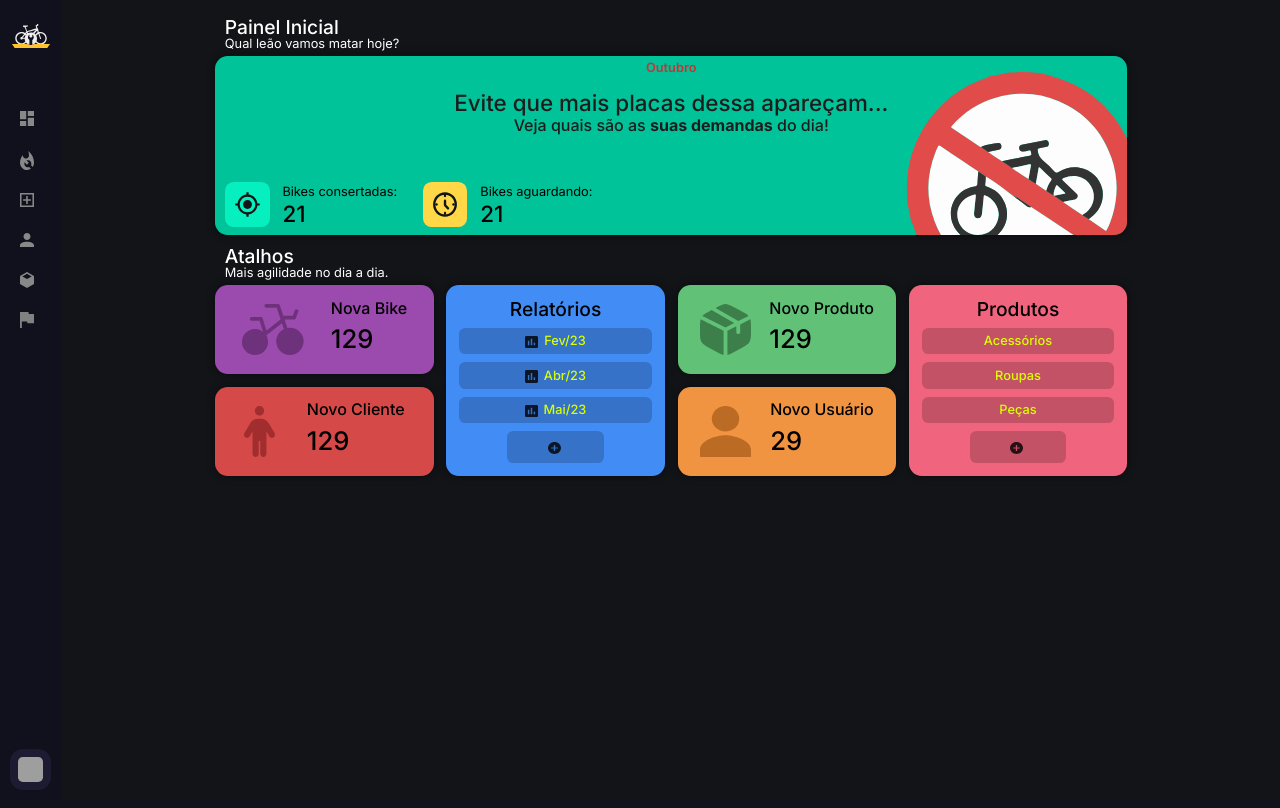
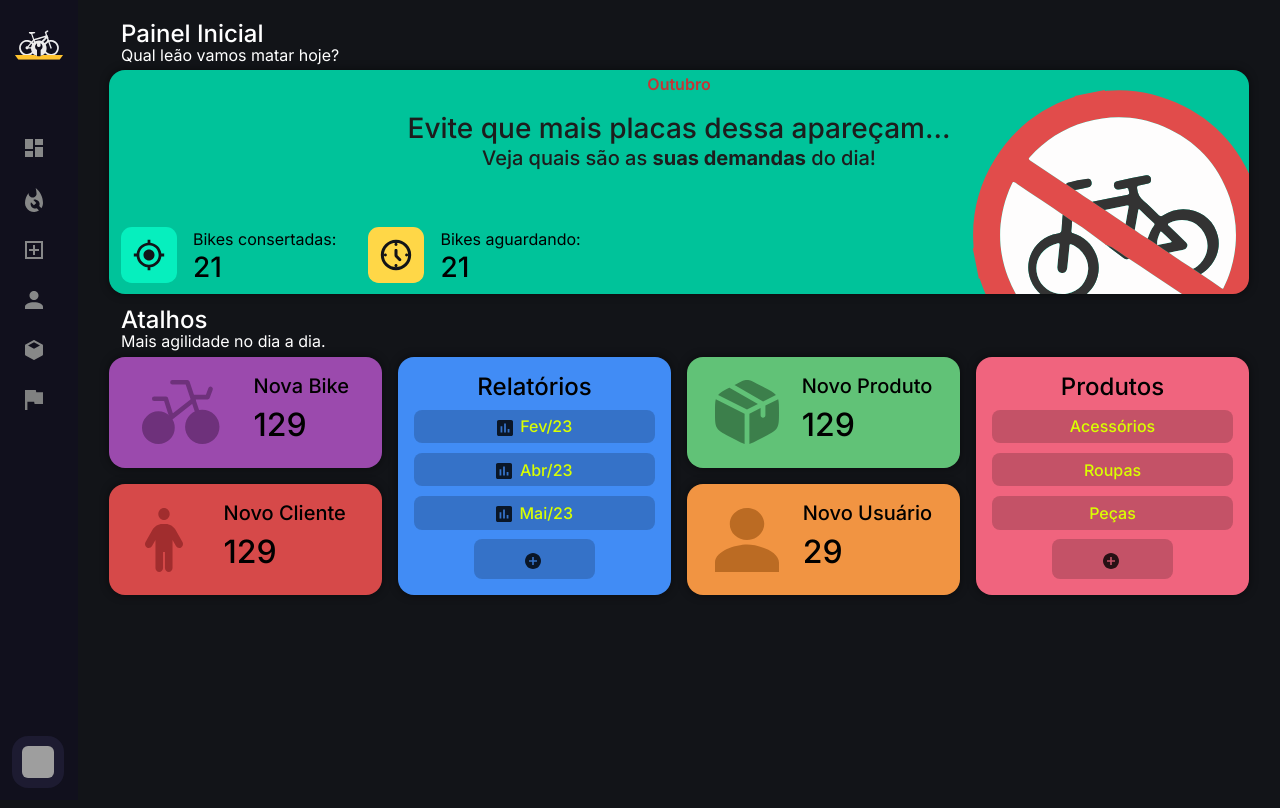
Before and after one commit to victorbrax/tavellas, a Flask app: page /home in a window 1280 px wide. Run offline with Flask 3, Linux system fonts and the light colour scheme; grey boxes are pictures that could not be loaded.

Commit message:
fix css1

```diff
--- a/static/css/home.css
+++ b/static/css/home.css
@@ -1,13 +1,3 @@
-* {
-    margin: 0;
-    padding: 0;
-    box-sizing: border-box;
-}
-
-body {
-    zoom: 80%;
-  }
-
 /* Header */
 .header-box {
     background-image: url("/static/icons/home_page/header/bike_background.svg");
```
